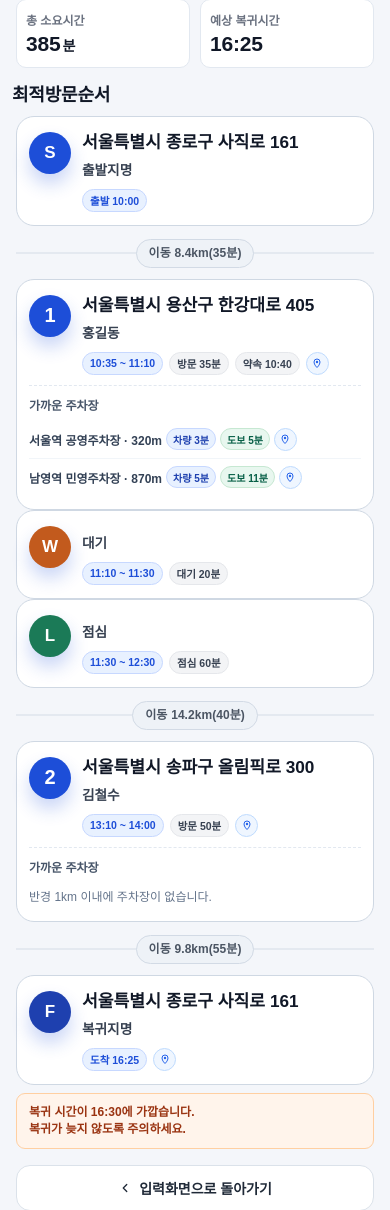
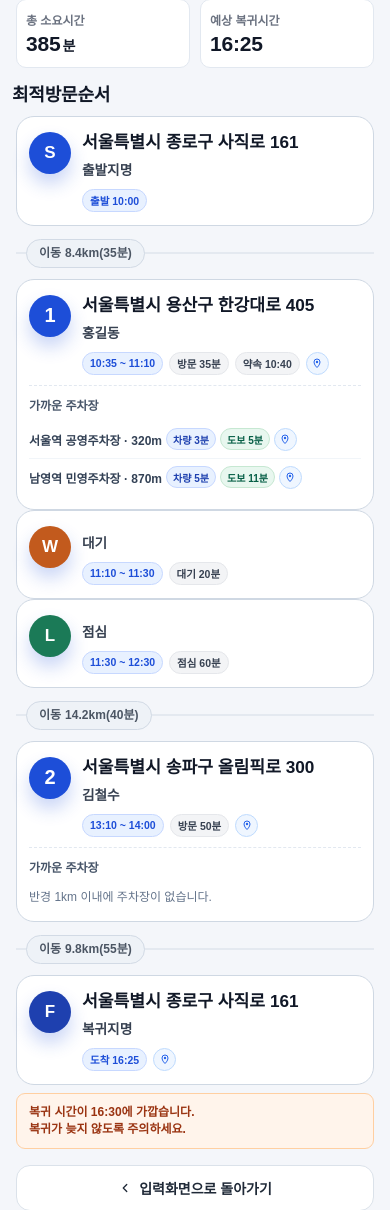
Before and after one commit to minseop-byeon/route_webapp, a Flask app: page /result/demo in a window 390 px wide. Shown: the part 156-1366 px from the top of the page. Run offline with Flask 3, Linux system fonts and the light colour scheme; data that the repository does not hold is empty; some libraries are stand-ins or nearby versions; some web fonts are replaced.

Commit message:
Shift travel connector chips slightly left for readability

```diff
--- a/templates/result.html
+++ b/templates/result.html
@@ -37,7 +37,7 @@ body{margin:0;font-family:"Pretendard GOV","Pretendard Variable","Pretendard",sa
 .empty-box{padding:18px;border-radius:10px;background:#fff;border:1px solid var(--krds-border);color:#64748b;font-size:14px;text-align:center;}
 .route-list{display:flex;flex-direction:column;gap:0;}
 .route-item{display:block;width:100%;}
-.connector{position:relative;display:flex;gap:8px;align-items:center;justify-content:center;padding:0;margin:14px 0 12px;}
+.connector{position:relative;display:flex;gap:8px;align-items:center;padding:0 0 0 12px;margin:14px 0 12px;}
 .connector::before{content:"";position:absolute;left:0;right:0;top:50%;height:1px;background:#d5dde8;transform:translateY(-50%);}
 .connector-pill{
   position:relative;
@@ -118,7 +118,7 @@ body{margin:0;font-family:"Pretendard GOV","Pretendard Variable","Pretendard",sa
   .route-badge{width:42px;height:42px;font-size:20px;}
   .route-badge.word{font-size:17px;}
   .route-meta{margin-top:10px;column-gap:6px;row-gap:6px;}
-  .connector{padding:0;margin:13px 0 11px;}
+  .connector{padding:0 0 0 10px;margin:13px 0 11px;}
   .connector-pill{height:29px;padding:0 12px;font-size:12px;line-height:1.1;}
   .pill{height:23px;font-size:10.5px;padding:0 7px;}
   .nav-btn,.parking-guide{width:23px;height:23px;}
@@ -147,7 +147,7 @@ body.force-mobile .card-head{align-items:flex-start;gap:11px;}
 body.force-mobile .route-badge{width:42px;height:42px;font-size:20px;}
 body.force-mobile .route-badge.word{font-size:17px;}
 body.force-mobile .route-meta{margin-top:10px;column-gap:6px;row-gap:6px;}
-body.force-mobile .connector{padding:0;margin:13px 0 11px;}
+body.force-mobile .connector{padding:0 0 0 10px;margin:13px 0 11px;}
 body.force-mobile .connector-pill{height:29px;padding:0 12px;font-size:12px;line-height:1.1;}
 body.force-mobile .pill{height:23px;font-size:10.5px;padding:0 7px;}
 body.force-mobile .nav-btn,body.force-mobile .parking-guide{width:23px;height:23px;}
```
